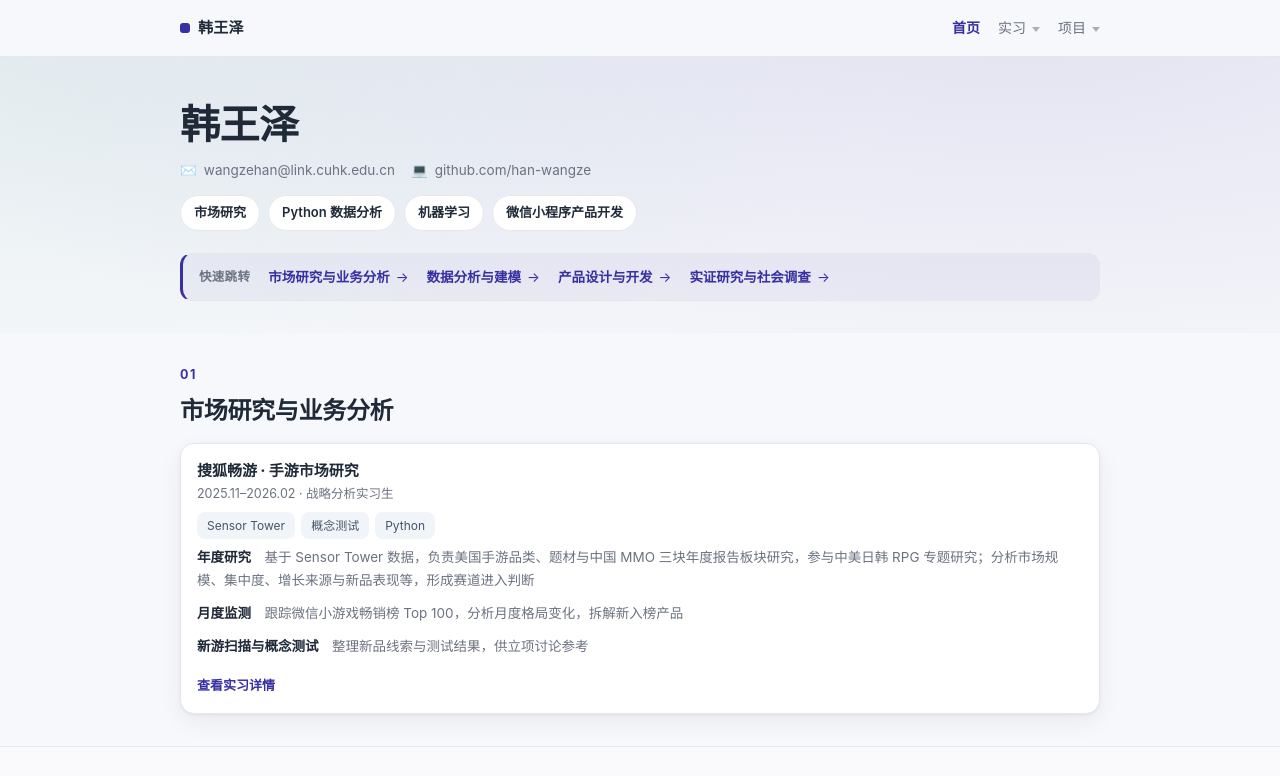
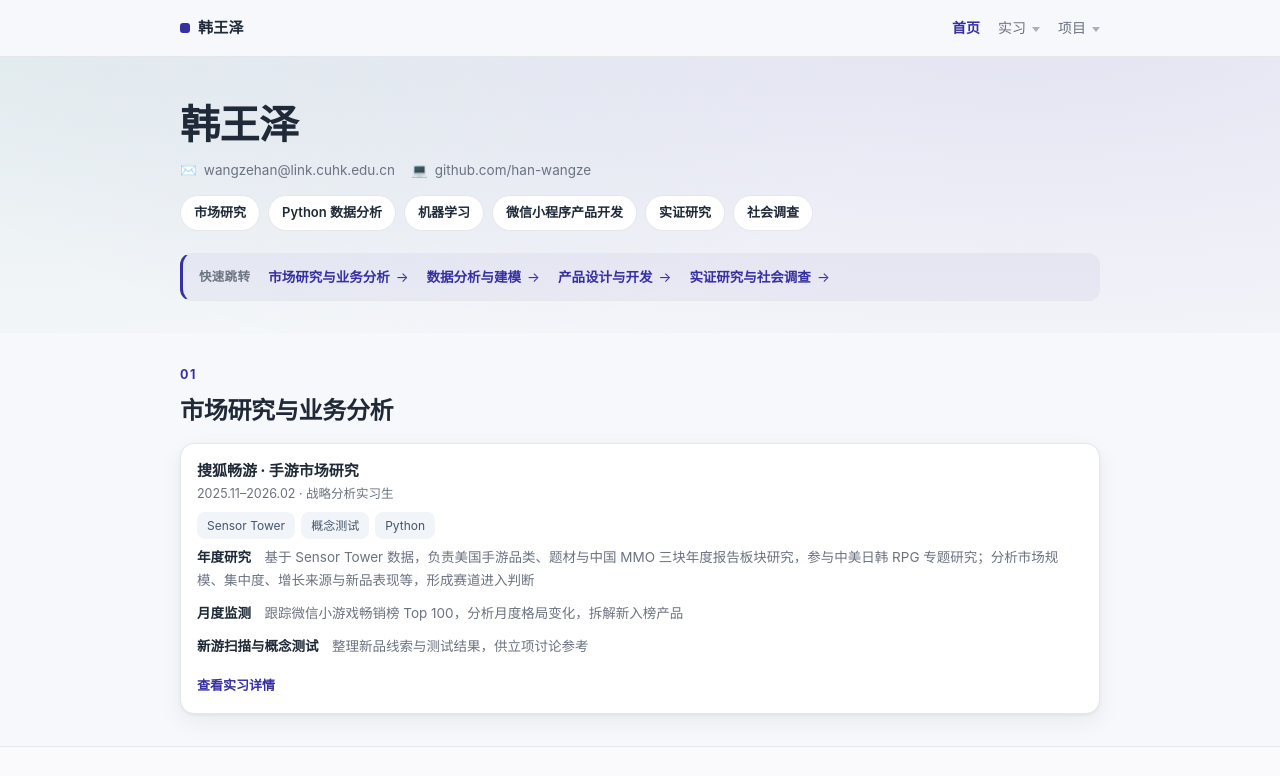
Before and after one commit to han-wangze/hanwangze, a plain HTML site: page index.html in a window 1280 px wide. Shown: the top 776 px of the page. Drawn offline with Linux system fonts and the light colour scheme.

Commit message:
content(index): hero 技能标签补「实证研究」「社会调查」
按用户 11-10 15:35 指令，在原有四个标签之后追加两个，最终顺序：
市场研究 / Python 数据分析 / 机器学习 / 微信小程序产品开发 / 实证研究 / 社会调查。
其余（快速跳转条、导航、各区块内容）一律未动。

验证：Chrome headless 960 / 700 两档截图，六个标签均一行完整显示、
无溢出或截断，跳转条仍与技能标签形态分明。

同轮用户另要求 research 页案例卡改进「思考方案、确认后动手」，
本提交不含 research.html 任何改动；方案确认后另行提交。

仅本地提交，未推送线上。

```diff
--- a/index.html
+++ b/index.html
@@ -191,6 +191,8 @@
       <span class="t">Python 数据分析</span>
       <span class="t">机器学习</span>
       <span class="t">微信小程序产品开发</span>
+      <span class="t">实证研究</span>
+      <span class="t">社会调查</span>
     </div>
     <div class="jumpnav" aria-label="页面分区导航">
       <span class="jl">快速跳转</span>
```
